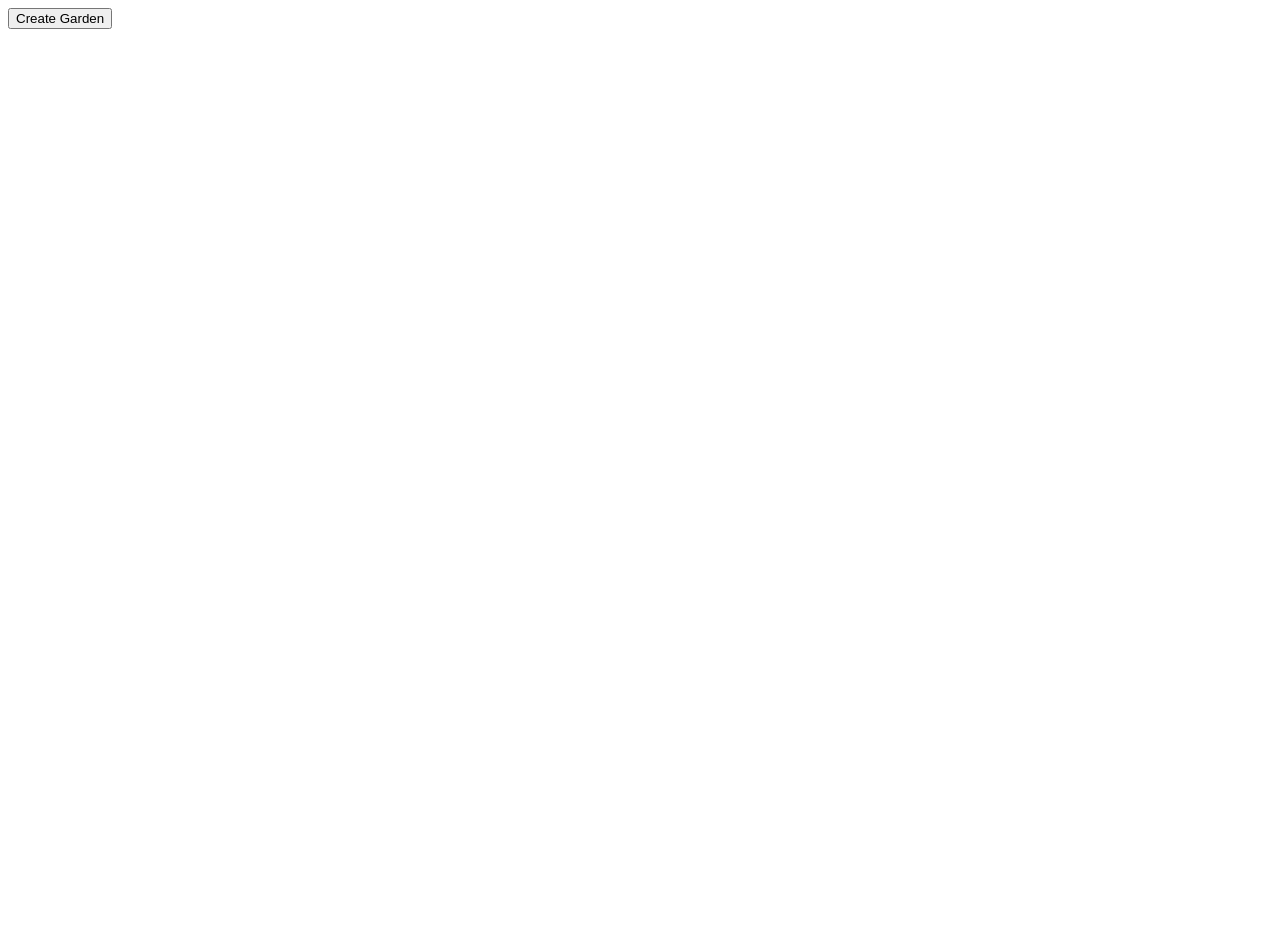
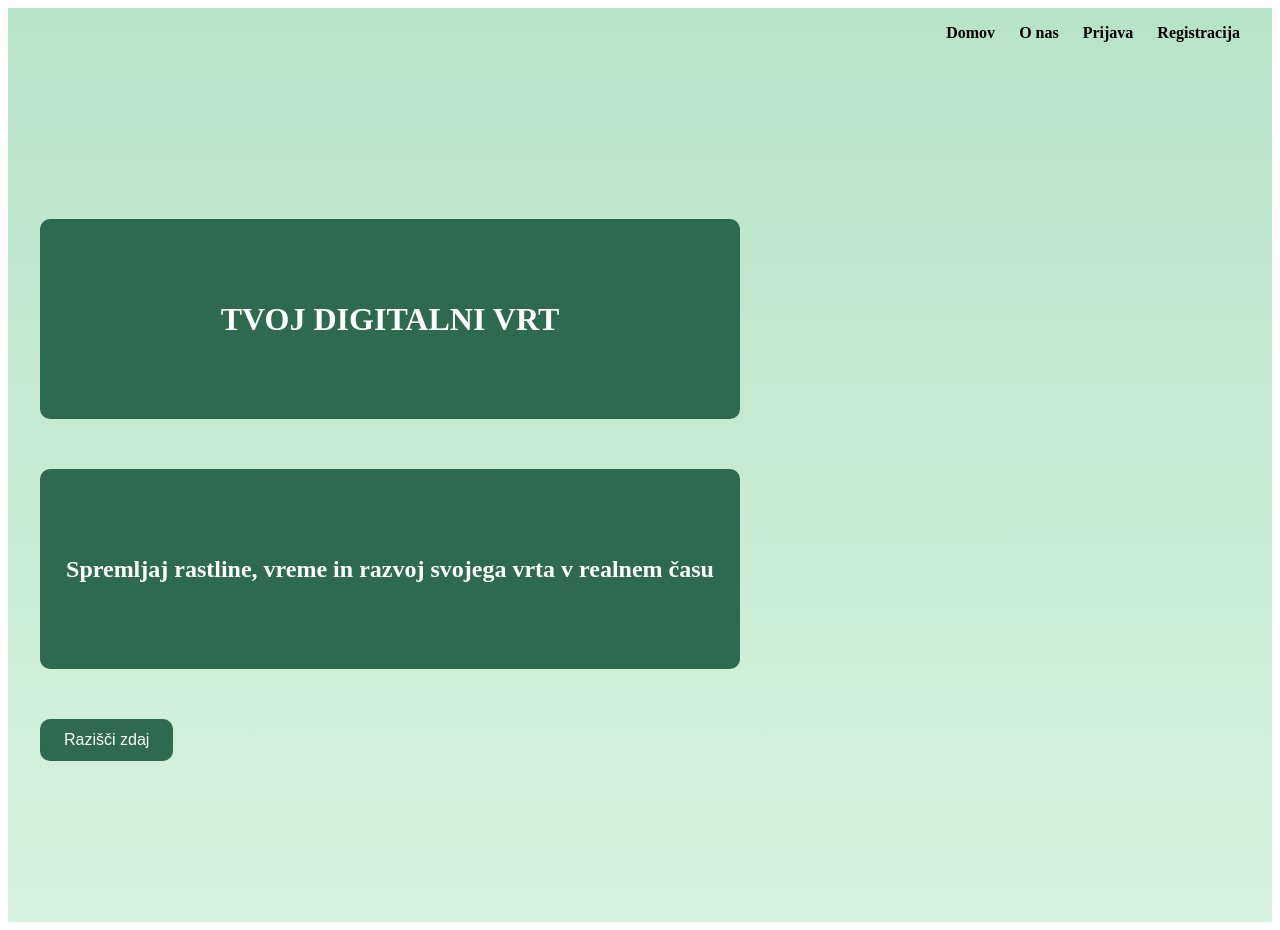
Before and after one commit to Denomi12/Digital-Garden, a React (Vite) app in the folder frontend/: page / in a window 1280 px wide. Before the commit the page ends 837 px from the top, so only its background shows below. Built offline with nearby package versions, Linux system fonts and the light colour scheme.

Commit message:
SCRUM-52: Add Hero page layout and components

```diff
--- a/frontend/package.json
+++ b/frontend/package.json
@@ -11,7 +11,8 @@
   },
   "dependencies": {
     "react": "^19.0.0",
-    "react-dom": "^19.0.0"
+    "react-dom": "^19.0.0",
+    "react-router-dom": "^7.6.0"
   },
   "devDependencies": {
     "@eslint/js": "^9.22.0",
--- a/frontend/src/App.tsx
+++ b/frontend/src/App.tsx
@@ -1,10 +1,17 @@
 import GardenLayout from "./assets/GardenLayout";
+import HeroPage from "./assets/HeroPage";
+import { BrowserRouter, Routes, Route } from 'react-router-dom';
+
 
 function App() {
   return (
-    <>
-      <GardenLayout />
-    </>
+    <BrowserRouter>
+      <Routes>
+        <Route path="/" element={<HeroPage/>}/>
+        <Route path="/garden" element={<GardenLayout />}/>
+
+      </Routes>
+    </BrowserRouter>
   );
 }
 
--- /dev/null
+++ b/frontend/src/assets/HeaderHero.module.css
@@ -0,0 +1,14 @@
+.headerHero {
+    display: flex;
+    justify-content: flex-end;
+    align-items: center;
+    padding: 1rem 2rem;
+    gap: 1.5rem;
+}
+
+.headerHero a {
+    color: #000000;
+    text-decoration: none;
+    font-weight: bold;
+    font-size: 1rem;
+}
--- /dev/null
+++ b/frontend/src/assets/HeaderHero.tsx
@@ -0,0 +1,15 @@
+import { Link } from "react-router-dom";
+import styles from "./HeaderHero.module.css"
+
+const HeaderHero = () => {
+    return (
+        <nav className={styles.headerHero}>
+            <Link to="/">Domov </Link>
+            <Link to="/about_us">O nas</Link>
+            <Link to="/login">Prijava</Link>
+            <Link to="register">Registracija</Link>
+        </nav>
+    );
+};
+
+export default HeaderHero;
--- /dev/null
+++ b/frontend/src/assets/HeroPage.module.css
@@ -0,0 +1,5 @@
+.heroPageContainer {
+    background: linear-gradient(to bottom, #B7E3C7, #D8F3DD);
+    min-height: 100vh;
+    width: 100%;
+}
--- /dev/null
+++ b/frontend/src/assets/HeroPage.tsx
@@ -0,0 +1,14 @@
+import HeaderHero from "./HeaderHero";
+import TitleArea from "./TitleArea";
+import styles from "./HeroPage.module.css";
+
+function HeroPage() {
+    return (
+        <div className={styles.heroPageContainer}>
+            <HeaderHero/>
+            <TitleArea/>
+        </div>
+    )
+}
+
+export default HeroPage;
--- /dev/null
+++ b/frontend/src/assets/TitleArea.module.css
@@ -0,0 +1,44 @@
+.titleAreaContainer {
+    display: flex;
+    flex-direction: column;
+    align-items: flex-start;
+    justify-content: center;
+    height: 100vh;
+    text-align: left;
+    padding: 2rem;
+}
+
+
+.titleHero {
+    display: flex;
+    justify-content: center;
+    align-items: center;
+    background-color: #2D6A4F;
+    color: #FFFFFF;
+    border-radius: 10px;
+    height: 200px;
+    width: 700px;
+    margin-bottom: 50px;
+}
+
+.descriptionHero {
+    display: flex;
+    justify-content: center;
+    align-items: center;
+    background-color: #2D6A4F;
+    color: #FFFFFF;
+    border-radius: 10px;
+    height: 200px;
+    width: 700px;
+    margin-bottom: 50px;
+}
+
+.buttonHero {
+    padding: 0.75rem 1.5rem;
+    font-size: 1rem;
+    background-color: #2D6A4F;
+    color: white;
+    border: none;
+    border-radius: 10px;
+    cursor: pointer;
+}
--- /dev/null
+++ b/frontend/src/assets/TitleArea.tsx
@@ -0,0 +1,30 @@
+import styles from "./TitleArea.module.css"
+import { useNavigate } from "react-router-dom";
+
+const TitleArea = () => {
+    const navigate = useNavigate()
+
+    const handleClick = () => {
+        navigate("/garden");
+    }
+
+    return (
+        <div className={styles.titleAreaContainer}>
+            <div className={styles.titleHero}>
+                <h1>
+                    TVOJ DIGITALNI VRT
+                </h1>
+            </div>
+            <div className={styles.descriptionHero}>
+                <h2>
+                    Spremljaj rastline, vreme in razvoj svojega vrta v realnem času
+                </h2>
+            </div>
+            <button onClick={handleClick} className={styles.buttonHero}>
+                Razišči zdaj
+            </button>
+        </div>
+    );
+};
+
+export default TitleArea;
```
Also changed, not shown: 1 other file (tests, documents, lock files or other folders).
